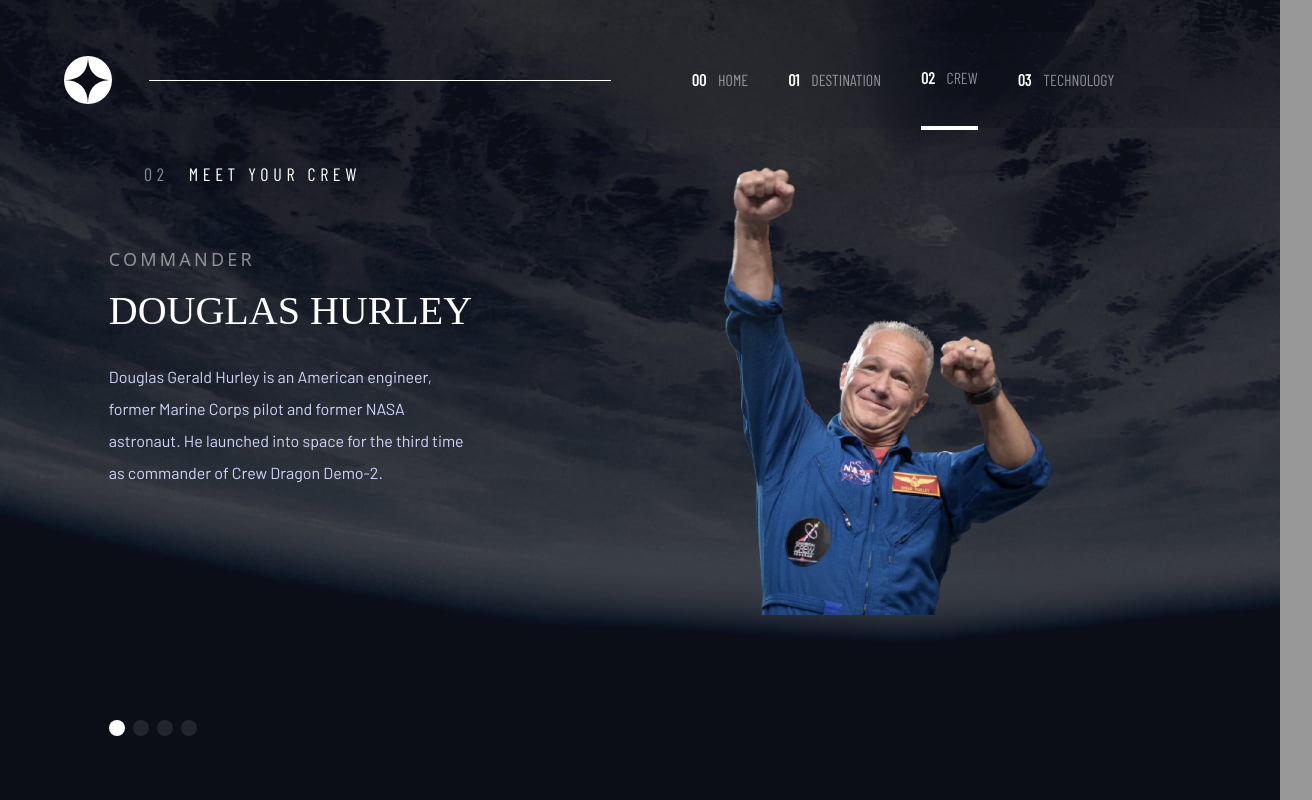
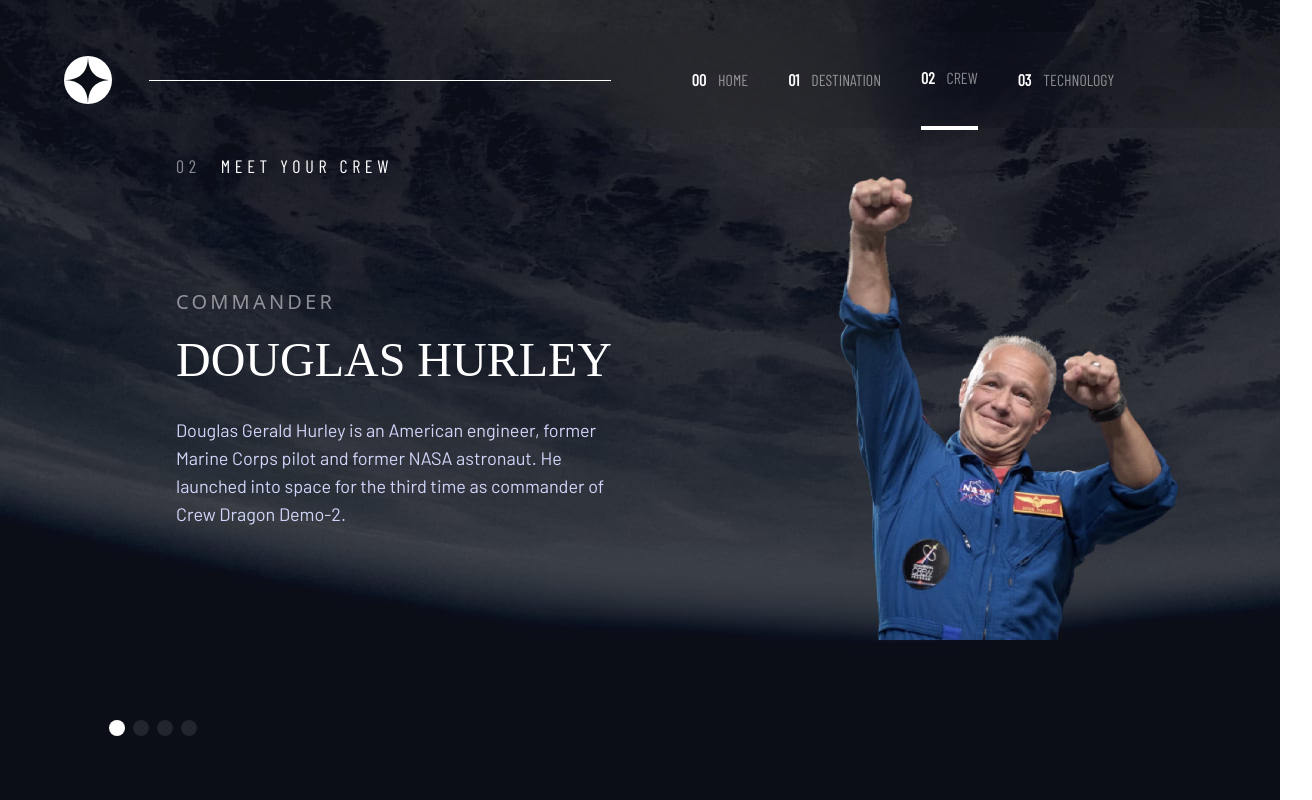
Before and after one commit to Agyanim/space-tourism-website, a React (Vite) app: page /crew in a window 1280 px wide. Shown: the whole page, 1312 px wide, since content can reach past the window. Built offline with nearby package versions, Linux system fonts and the light colour scheme; a web font is replaced by a local one.

Commit message:
test for crew page responsiveness

```diff
--- a/src/components/CrewCard.jsx
+++ b/src/components/CrewCard.jsx
@@ -6,17 +6,17 @@
 const CrewCard = ({ Name, Role, Bio, Image }) => {
   return (
     <>
-      <div className="flex flex-col-reverse md:flex-row justify-center items-center  md:mt-[-3.8rem]  md:gap-[5rem] lg:gap-[7rem] lg:w-[100%]">
+      <div className="flex flex-col-reverse md:flex-col lg:flex-row justify-center items-center  md:mt-[3rem]  md:gap-[5rem] lg:gap-0 xl:gap-[7rem] lg:w-[100%] lg:mt-[-0.5rem] bg-gray-600">
         {/* content wrapper */}
-        <section className="text-primaryWhite w-[90%] md:w-[35.5%] flex  flex-col justify-center items-center lg:justify-start  lg:items-start mt-[6rem] lg:mt-0 text-center lg:text-left">
-          <h4 className="text-primaryWhite opacity-50 uppercase mix-blend-normal mb-2 text-base md:text-lg tracking-[0.2rem]">
+        <section className="text-primaryWhite w-[90%]  lg:w-[39rem] xl:w-[35.5] flex  flex-col justify-center items-center lg:justify-start  lg:items-start mt-[6rem] md:mt-[-2rem] lg:top-[10rem] text-center lg:text-left lg:absolute lg:left-[7rem] xl:left-[11rem]  ">
+          <h4 className="text-primaryWhite opacity-50 uppercase mix-blend-normal mb-2 text-base md:text-lg lg:text-xl tracking-[0.2rem] ">
             {Role}
           </h4>
-          <h2 className="uppercase text-[1.4rem] md:text-[2.5rem] mb-5 ">
+          <h2 className="uppercase text-[1.4rem] md:text-[2.5rem] mb-5 xl:text-[3rem] ">
             {Name}
           </h2>
           <p
-            className="opacity-50 text-[1rem] md:w-[88.5%] lg:w-[80%] text-primaryGray"
+            className="opacity-50 text-sm px-5 md:px-0 md:w-[59.5%]  lg:w-[70%] text-primaryGray lg:text-lg"
             data-aos="fade-up"
             data-aos-duration="1000"
             data-aos-delay="1500"
@@ -31,12 +31,10 @@
         </div>
         {/* hero image */}
         <section
-          className="w-[15rem] h-[15rem] lg:w-[28rem] lg:h-[28rem] mt-[-2rem] md:mt-[0.5rem] lg:mt-[3rem] ml-[3rem]"
+          className="w-[15rem] h-[15rem] md:w-[20rem] md:h-[12.2rem] lg:w-[25rem] lg:h-[31.5rem] xl:w-[38rem] xl:h-[29rem] mt-[-2rem] md:mt-[0.5rem] ml-[0rem]  md:absolute lg:top-[-2rem] lg:left-[35rem] md:top-[17.5rem] md:left-[12rem] xl:top-[0.5rem] xl:left-[44rem] card-image-cover"
           style={{
             backgroundColor: "transparent",
             backgroundImage: `url(${Image})`,
-            backgroundSize: "contain",
-            backgroundPosition: "left",
             backgroundRepeat: " no-repeat",
           }}
         ></section>
--- a/src/components/CrewSlectorCard.jsx
+++ b/src/components/CrewSlectorCard.jsx
@@ -14,8 +14,8 @@
 
 
   return (
-    <div className="flex justify-center items-center md:justify-start md:items-start">
-      <section className=" absolute flex top-[26rem]  gap-2 md:top-[90%] md:left-[8.5%]">
+    <div className="flex justify-center items-center lg:justify-start lg:items-start lg:mt-[0rem]">
+      <section className=" absolute flex top-[26rem] md:top-[25rem] gap-2 lg:top-[90%] lg:left-[8.5%]">
         <input
           className={selector===0? "crewSelector bg-white opacity-100":" crewSelector"}
           type="radio"
--- a/src/components/GlobalLayout.jsx
+++ b/src/components/GlobalLayout.jsx
@@ -27,7 +27,7 @@
 
 const GlobalLayout = () => {
   const activeLink = " border-b-4 border-white flex py-7";
-  const normalLink = "flex hover:border-b-2 py-7 ";
+  const normalLink = "flex hover:border-b-2 py-7  transition-all duration-[0.1s]";
   const [toggleMenu, settoggleMenu] = useState(true);
 
   const togleMenuHandler=()=>{
@@ -37,7 +37,7 @@
     return (
       // Main navigation links
       <div
-        className="font-BarlowCondensed text-[16px] text-primaryWhite leading-10 border-white/50  transition-all duration-[0.1s]"
+        className="font-BarlowCondensed text-[16px] text-primaryWhite leading-10 border-white/50 "
         key={id}
       >
         <NavLink
--- a/src/components/Menu.jsx
+++ b/src/components/Menu.jsx
@@ -45,7 +45,7 @@
     <div className=''
     >
 
-      <div className=' ml-[24re]   w-[70%] h-screen fixed bg-black/40 backdrop-blur-2xl flex flex-col gap-10 pt-[30%] pl-10'>{renderLink}</div>
+      <div className='md:hidden ml-[24re] w-[70%] h-screen fixed bg-black/40 backdrop-blur-2xl flex flex-col gap-10 pt-[30%] pl-10'>{renderLink}</div>
     </div>
   )
 }
--- a/src/css/pages.css
+++ b/src/css/pages.css
@@ -1,4 +1,5 @@
 /* This css is used only for the styling of the background images of the pages */
+/* Mobile View */
 .home-container{
     background-color: black;
     background-image: url("/home/background-home-mobile.jpg") ;
@@ -7,64 +8,17 @@
     background-position: center;
 }
 
-@media( min-width:765px) {
-    .home-container{
-        background-image: url("/home/background-home-tablet.jpg") ;
-
-    }
-
-}
-@media( min-width:1020px) {
-    .home-container{
-        background-image: url("/home/background-home-desktop.jpg") ;
-        background-size: auto;
-
-    }
-
-}
-
 .destinaion-container{
     background-color:black;
     background-image: url("/destination/background-destination-mobile.jpg") ;
     background-size: cover;
     background-repeat: no-repeat;
 }
-
-@media( min-width:765px) {
-    .destinaion-container{
-        background-image: url("/destination/background-destination-tablet.jpg") ;
-    }
-
-}
-@media( min-width:1020px) {
-    .destinaion-container{
-        background-image: url("/destination/background-destination-desktop.jpg") ;
-        background-size: auto;
-
-    }
-
-}
-
 .crew-container{
     background-color: black;
     background-image: url("/crew/background-crew-mobile.jpg") ;
     background-size: cover;
     background-repeat: no-repeat;
-
-}
-
-@media( min-width:765px) {
-    .crew-container{
-        background-image: url("/crew/background-crew-tablet.jpg") ;
-    }
-
-}
-@media( min-width:1020px) {
-    .crew-container{
-        background-image: url("/crew/background-crew-desktop.jpg") ;
-        background-size: auto;
-
-    }
 
 }
 .technology-container{
@@ -75,13 +29,53 @@
 
 }
 
-@media( min-width:765px) {
+.card-image-cover{
+    background-size: contain;
+    background-position:bottom;
+
+}
+/* Tablet view */
+@media( min-width:768px) {
+    .home-container{
+        background-image: url("/home/background-home-tablet.jpg") ;
+
+    }
+    .destinaion-container{
+        background-image: url("/destination/background-destination-tablet.jpg") ;
+    }
+
+    .card-image-cover{
+        background-size:65;
+        background-position:bottom;
+
+    }
+    .crew-container{
+        background-image: url("/crew/background-crew-tablet.jpg") ;
+    }
     .technology-container{
         background-image: url("/technology/background-technology-tablet.jpg") ;
     }
 
+
 }
+/* Desktop view */
 @media( min-width:1020px) {
+    .home-container{
+        background-image: url("/home/background-home-desktop.jpg") ;
+        background-size: auto;
+
+
+    }
+    .card-image-cover{
+        background-size:65;
+        background-position:bottom;
+
+    }
+    .crew-container{
+        background-image: url("/crew/background-crew-desktop.jpg") ;
+        background-size: auto;
+
+    }
     .technology-container{
         background-image: url("/technology/background-technology-desktop.jpg") ;
         background-size: auto;
@@ -89,3 +83,17 @@
     }
 
 }
+/* Desktop view */
+@media( min-width:1280px) {
+    .card-image-cover{
+        background-size: 50;
+        background-position:bottom;
+
+    }
+    .destinaion-container{
+        background-image: url("/destination/background-destination-desktop.jpg") ;
+        background-size: auto;
+
+    }
+
+}
--- a/src/index.css
+++ b/src/index.css
@@ -50,6 +50,10 @@
 
   }
   .page-title{
-    @apply   lg:absolute md:translate-y-0 translate-y-[4.5rem] lg:top-[10rem]  md:left-36 lg:w-1/3 w-[65%] m-auto text-center md:text-left
+    @apply   md:absolute md:top-[4rem] md:left-10 translate-y-[4.5rem] lg:top-[5rem]  lg:left-[7rem] xl:left-[11rem] lg:w-1/3 w-[65%] m-auto text-center md:text-left
+  }
+
+  .image-cover{
+
   }
 }
--- a/src/pages/Crew.jsx
+++ b/src/pages/Crew.jsx
@@ -67,7 +67,7 @@
           </h5>
         </section>
         {/* page content */}
-        <section className="absolute top-[10rem] md:mt-5"
+        <section className="absolute top-[10rem] md:mt-5]"
         >{crewList[+selector]}</section>
         {/* selector */}
         <section>
```
